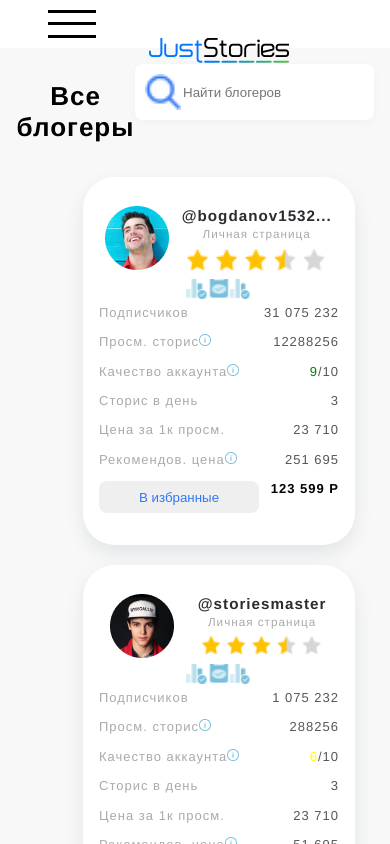
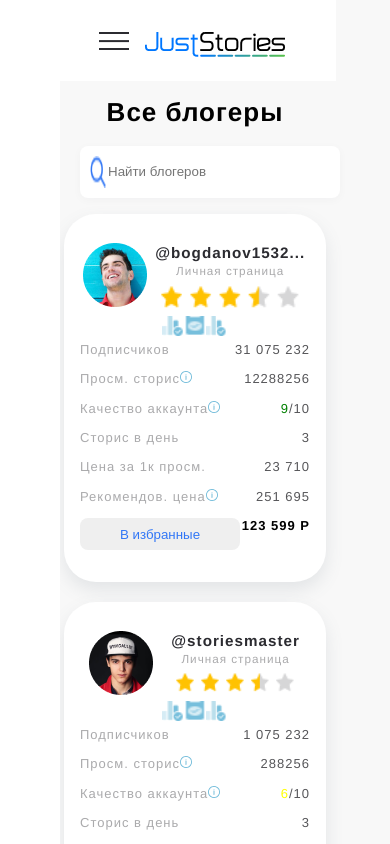
Before and after one commit to mariazobnina/all_bloggers_test, a React (Create React App) app: page / in a window 390 px wide. Shown: the top 844 px of the page. Built offline with nearby package versions, Linux system fonts and the light colour scheme.

Commit message:
mobile version done, burger menu added

```diff
--- a/src/App.css
+++ b/src/App.css
@@ -5,6 +5,10 @@
   font-family: 'Franklin Gothic Medium', 'Arial Narrow', Arial, sans-serif;
   font-weight: 400;
   letter-spacing: 1px;
+}
+
+#lock {
+  overflow: hidden;
 }
 
 .active {
@@ -17,70 +21,6 @@
   color: white;
 }
 
-
-[data-tooltip] {
-  --arrow-size: 5px;
-  position: relative;
-  z-index: 10;
-}
-
-[data-tooltip]:before,
-[data-tooltip]:after {
-  position: absolute;
-  visibility: hidden;
-  opacity: 0;
-  left: 50%;
-  bottom: calc(100% + var(--arrow-size));
-  pointer-events: none;
-  transition: 0.2s;
-  will-change: transform;
-}
-
-[data-tooltip]:before {
-  content: attr(data-tooltip);
-  padding: 10px 18px;
-  min-width: 50px;
-  max-width: 300px;
-  width: max-content;
-  width: -moz-max-content;
-  border-radius: 6px;
-  font-size: 14px;
-  background-color: #AAAAAC;
-  box-shadow: 0px 0px 24px #AAAAAC;
-  color: #fff;
-  text-align: center;
-  white-space: pre-wrap;
-  transform: translate(-50%, calc(0px - var(--arrow-size))) scale(0.5);
-}
-
-[data-tooltip]:after {
-  content: '';
-  border-style: solid;
-  border-width: var(--arrow-size) var(--arrow-size) 0px var(--arrow-size);
-  border-color: #AAAAAC transparent transparent transparent;
-  transition-duration: 0s;
-  transform-origin: top;
-  transform: translateX(-50%) scaleY(0);
-}
-
-[data-tooltip]:hover:before,
-[data-tooltip]:hover:after {
-  visibility: visible;
-  opacity: 1;
-}
-
-[data-tooltip]:hover:before {
-  transition-delay: 0.3s;
-  transform: translate(-50%, calc(0px - var(--arrow-size))) scale(1);
-}
-
-[data-tooltip]:hover:after {
-  transition-delay: 0.5s;
-  transition-duration: 0.2s;
-  transform: translateX(-50%) scaleY(1);
-}
-
-
 @media (max-width: 768px) {
 
   .App {
--- a/src/App.js
+++ b/src/App.js
@@ -1,4 +1,4 @@
-import React from 'react';
+import React, { useState } from 'react';
 import { Route, Routes } from 'react-router-dom';
 import './App.css';
 import Allbloggers from './Components/Allbloggers/Allbloggers';
@@ -6,9 +6,14 @@ import Navbar from './Components/Navbar/Navbar';
 import NotYet from './Components/notYet/NotYet';
 
 function App() {
+  const [flag, setFlag] = useState(false);
+  console.log(flag);
+  const burgerMenuHandler = (e) => {
+    setFlag(!flag);
+  };
   return (
-    <div className="App">
-      <Navbar />
+    <div id={flag ? 'lock' : ''} className="App">
+      <Navbar flag={flag} setFlag={setFlag} burgerMenuHandler={burgerMenuHandler} />
       <Routes>
         <Route path="/" element={<Allbloggers />} />
         <Route path="/about" element={<NotYet />} />
--- a/src/Components/Allbloggers/Allbloggers.module.css
+++ b/src/Components/Allbloggers/Allbloggers.module.css
@@ -1,3 +1,7 @@
+.allBloggers {
+  margin: 3rem;
+}
+
 .allBloggersTop {
   display: flex;
   flex-direction: row;
@@ -7,21 +11,17 @@
 
 .cardContainer {
   display: flex;
-  flex-direction: row;
   flex-wrap: wrap;
-  max-width: 90%;
-  margin-left: 3rem;
-  max-height: 90%;
+  justify-content: space-between;
 }
 
 .search {
-  width: 325px;
-  height: 36px;
+  width: 15rem;
+  height: 2rem;
   background: #FFFFFF;
   box-shadow: 0px 2px 10px rgba(23, 9, 68, 0.03);
   border-radius: 8px;
   display: inline-flex;
-
   padding: 10px;
 }
 
@@ -36,3 +36,14 @@
   border: transparent;
   border: 0;
 }
+
+@media (max-width: 768px) {
+
+  .allBloggers {
+    margin: 4rem;
+  }
+
+  .allBloggersTop {
+    flex-direction: column;
+  }
+}
--- a/src/Components/InfoIcon/InfoIcon.jsx
+++ b/src/Components/InfoIcon/InfoIcon.jsx
@@ -4,8 +4,9 @@ import classes from './infoIcon.module.css';
 function InfoIcon({ info }) {
   return (
     <div className={classes.wrapper}>
-      <div data-tooltip={info} className={classes.infoIcon}>
+      <div className={classes.infoIcon}>
         <img alt="infoIcon" src="./pics/infoIcon.png" />
+        <span>{info}</span>
       </div>
     </div>
   );
--- a/src/Components/InfoIcon/infoIcon.module.css
+++ b/src/Components/InfoIcon/infoIcon.module.css
@@ -1,80 +1,18 @@
-[data-tooltip] {
-  --arrow-size: 5px;
-  position: relative;
-  z-index: 10;
+.infoIcon:hover {
+  background-color: #ffffff;
 }
 
-/* Positioning and visibility settings of the tooltip */
-[data-tooltip]:before,
-[data-tooltip]:after {
-  position: absolute;
-  visibility: hidden;
-  opacity: 0;
-  left: 50%;
-  bottom: calc(100% + var(--arrow-size));
-  pointer-events: none;
-  transition: 0.2s;
-  will-change: transform;
+.infoIcon span {
+  display: none;
+  padding: 2px 3px;
+  margin-left: 8px;
+  width: 130px;
 }
 
-/* The actual tooltip with a dynamic width */
-[data-tooltip]:before {
-  content: attr(data-tooltip);
-  padding: 10px 18px;
-  min-width: 50px;
-  max-width: 300px;
-  width: max-content;
-  width: -moz-max-content;
-  border-radius: 6px;
-  font-size: 14px;
-  background-color: rgba(59, 72, 80, 0.9);
-  background-image: linear-gradient(30deg,
-      rgba(59, 72, 80, 0.44),
-      rgba(59, 68, 75, 0.44),
-      rgba(60, 82, 88, 0.44));
-  box-shadow: 0px 0px 24px rgba(0, 0, 0, 0.2);
-  color: #fff;
-  text-align: center;
-  white-space: pre-wrap;
-  transform: translate(-50%, calc(0px - var(--arrow-size))) scale(0.5);
+.infoIcon:hover span {
+  display: inline;
+  position: absolute;
+  background: #ffffff;
+  border: 1px solid #cccccc;
+  color: #6c6c6c;
 }
-
-/* Tooltip arrow */
-[data-tooltip]:after {
-  content: '';
-  border-style: solid;
-  border-width: var(--arrow-size) var(--arrow-size) 0px var(--arrow-size);
-  /* CSS triangle */
-  border-color: rgba(55, 64, 70, 0.9) transparent transparent transparent;
-  transition-duration: 0s;
-  /* If the mouse leaves the element,
-                              the transition effects for the
-                              tooltip arrow are "turned off" */
-  transform-origin: top;
-  /* Orientation setting for the
-                              slide-down effect */
-  transform: translateX(-50%) scaleY(0);
-}
-
-/* Tooltip becomes visible at hover */
-[data-tooltip]:hover:before,
-[data-tooltip]:hover:after {
-  visibility: visible;
-  opacity: 1;
-}
-
-/* Scales from 0.5 to 1 -> grow effect */
-[data-tooltip]:hover:before {
-  transition-delay: 0.3s;
-  transform: translate(-50%, calc(0px - var(--arrow-size))) scale(1);
-}
-
-/*
-  Arrow slide down effect only on mouseenter (NOT on mouseleave)
-*/
-[data-tooltip]:hover:after {
-  transition-delay: 0.5s;
-  /* Starting after the grow effect */
-  transition-duration: 0.2s;
-  transform: translateX(-50%) scaleY(1);
-}
--- a/src/Components/Navbar/Navbar.jsx
+++ b/src/Components/Navbar/Navbar.jsx
@@ -2,28 +2,20 @@ import React, { useState } from 'react';
 import { Link, NavLink } from 'react-router-dom';
 import classes from './Navbar.module.css';
 
-function Navbar() {
-  const [navDisplay, setNavDisplay] = useState('flex');
-  const [flag, setFlag] = useState(true);
-  const menuHandler = (e) => {
-    console.log('!!!!!!!!!!!!!!!!!');
-    e.preventDefault();
-    setFlag(!flag);
-  };
+function Navbar({ flag, setFlag, burgerMenuHandler }) {
+  // const [flag, setFlag] = useState(false);
+  // const burgerMenuHandler = (e) => {
+  //   setFlag(!flag);
+  // };
   return (
     <div className={classes.navbar}>
+      <div className={classes.logo}>
         <div className={classes.burgerMenu}>
-        <div className={classes.burgerLineBtn} onClick={menuHandler}>
-          <div className={classes.burgerLine} />
-          <div className={classes.burgerLine} />
-          <div className={classes.burgerLine} />
+          <span onClick={() => burgerMenuHandler()} />
         </div>
-        <div className={classes.logo} />
         <img alt="logo" height="25" width="140" src="./pics/Logo.png" />
       </div>
-      {flag
-        ? (
-          <nav className={classes.navBtns}>
+      <nav className={classes.navBtns} id={flag ? classes.active : ''}>
 
         <NavLink to="/advert" activeclassname="active" className={classes.navItem}>
           <img alt="advertIcon" src="./pics/AdvertNavIcon.png" width="20" height="20" />
@@ -65,14 +57,12 @@ function Navbar() {
           <span>Помощь</span>
         </NavLink>
 
-            <NavLink to="/help" className={classes.navItem} activeclassname="active">
+        <NavLink to="/partnership" className={classes.navItem} activeclassname="active">
           <img alt="pertnerIcon" src="./pics/PartnerNavIcon.png" width="20" height="20" />
           <span>Стать партнером</span>
         </NavLink>
 
       </nav>
-        )
-        : null}
     </div>
   );
 }
--- a/src/Components/Navbar/Navbar.module.css
+++ b/src/Components/Navbar/Navbar.module.css
@@ -7,6 +7,17 @@
   background-color: #FFFFFF;
   height: 100vh;
   padding-left: 3rem;
+  padding-top: 2rem;
+}
+
+.logo {
+  display: flex;
+  justify-content: flex-start;
+  margin-bottom: 2.5rem;
+}
+
+.burgerMenu {
+  display: none;
 }
 
 .navBtns {
@@ -37,44 +48,84 @@
   background-color: #F2F2F2
 }
 
-.burgerMenu {
-  flex-direction: row;
+@media (max-width: 768px) {
+
+  .navbar {
+    position: fixed;
+    top: 0;
+    height: fit-content;
   }
 
-.burgerLineBtn {
-  display: none;
-  flex-direction: column;
+  .logo {
+    display: flex;
+    justify-content: center;
+    margin-bottom: 1.5rem;
+    z-index: 6;
   }
 
-.burgerLine {
-  width: 3rem;
-  height: .6rem;
-  border-bottom: #2B2B30;
-  border-bottom: 2px;
-  border-bottom: solid;
+  .burgerMenu {
+    z-index: 5;
+    display: block;
+    position: relative;
+    width: 30px;
+    height: 18px;
+    cursor: pointer;
+    margin-right: 1rem;
   }
 
+  .burgerMenu span,
+  .burgerMenu::before,
+  .burgerMenu::after {
+    left: 0;
+    position: absolute;
+    height: 10%;
+    width: 100%;
+    transition: all 0.3s ease 0s;
+    background-color: #2B2B30;
+  }
 
+  .burgerMenu::before,
+  .burgerMenu::after {
+    content: '';
+  }
 
-@media (max-width: 768px) {
+  .burgerMenu::before {
+    top: 0;
+  }
 
-  .burgerLineBtn {
-    display: flex;
-    flex-direction: column;
+  .burgerMenu::after {
+    bottom: 0;
+  }
+
+  .burgerMenu span {
+    top: 50%;
+    transform: translate(0px, -50%);
   }
 
   .navBtns {
-    display: none;
+    position: fixed;
+    top: 0;
+    left: -100%;
+    width: 100%;
+    height: 100%;
+    background-color: #FFFFFF;
+    padding: 100px 30px 30px 30px;
+    transition: left 0.3 ease 0s;
+    overflow: auto;
   }
 
-  .navbar {
-    max-width: 100%;
-    height: 3rem;
+  #active {
+    left: 0;
+  }
+
+  .navBtns::before {
+    content: '';
+    position: fixed;
+    width: 100%;
     top: 0;
-    display: flex;
-    flex-direction: column;
-    background-color: #FFFFFF;
-    padding-left: 3rem;
+    left: 0;
+    height: 70px;
+    z-index: 2;
   }
 
 }
--- a/src/Components/OneBloggerCard/OneBloggerCard.module.css
+++ b/src/Components/OneBloggerCard/OneBloggerCard.module.css
@@ -3,8 +3,8 @@
   border-radius: 2rem;
   display: flex;
   flex-direction: column;
-  width: 17rem;
-  height: 23rem;
+  width: 264px;
+  height: 368px;
   box-shadow: 0px 8px 18px rgba(101, 115, 130, 0.14);
   margin-right: 20px;
   margin-bottom: 20px;
```
Lines whose indentation alone changed are shown as unchanged.
